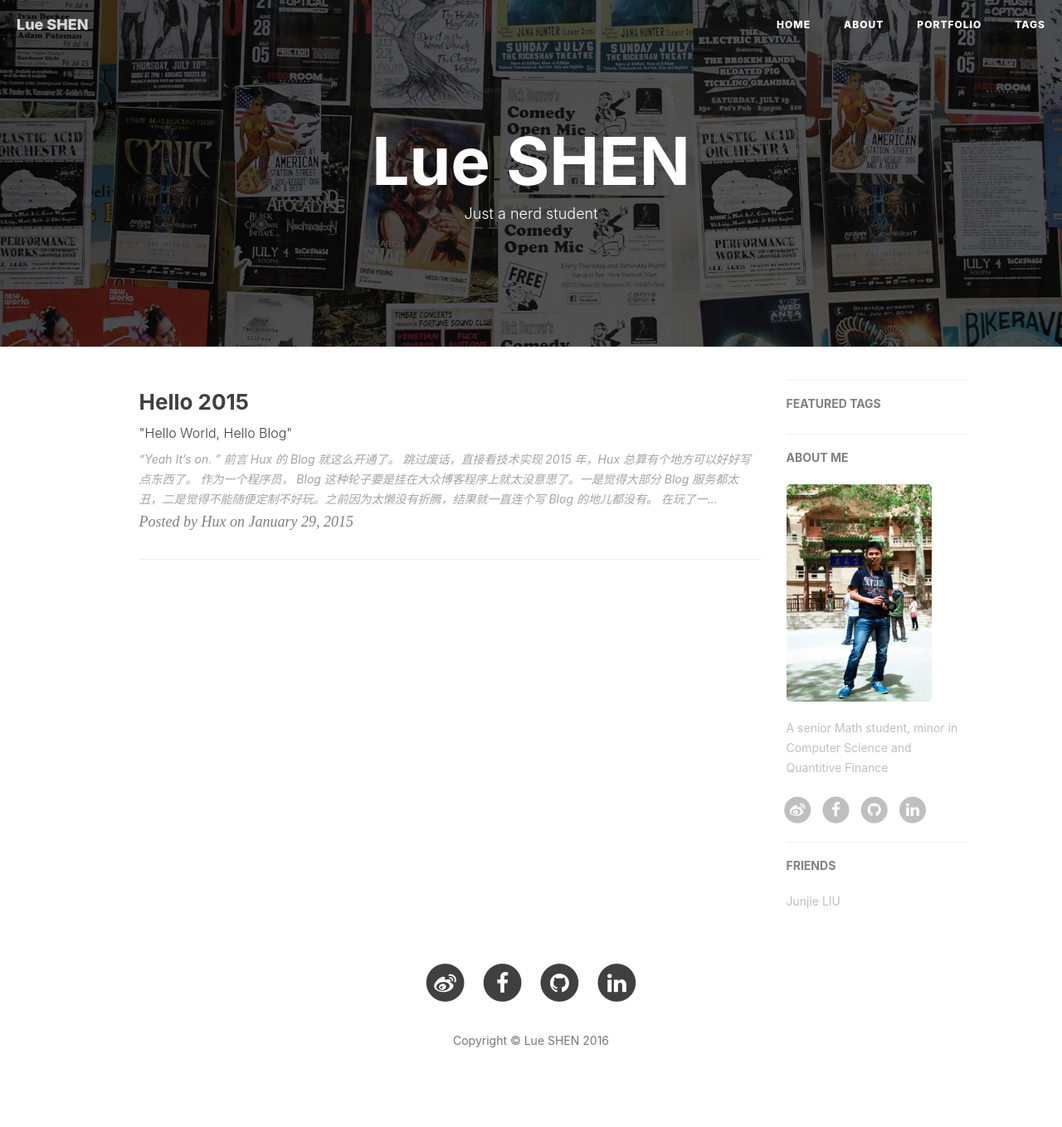
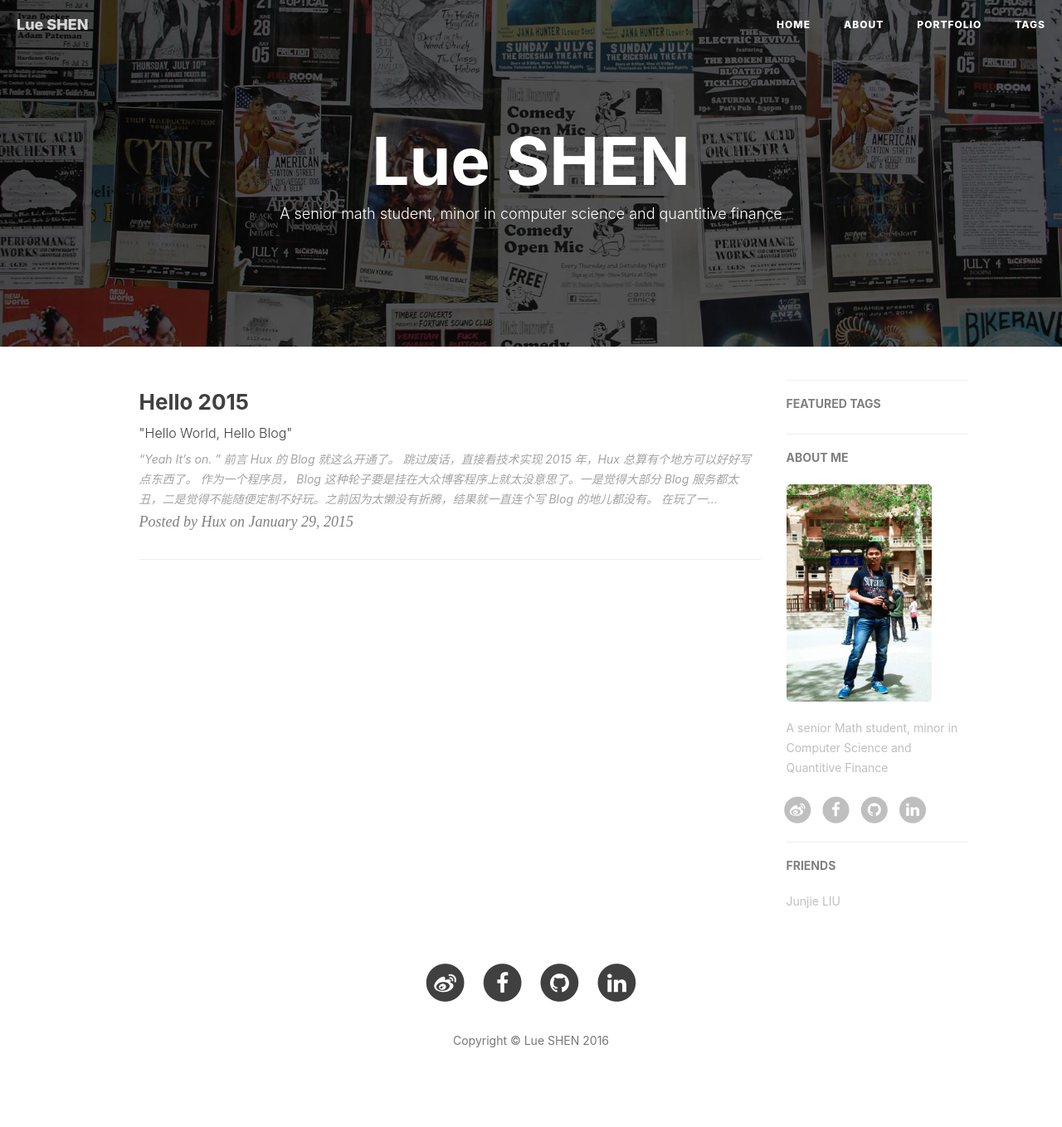
Before and after one commit to lucasushi/lueshen-old-blog, a Jekyll site: the page built from index.html, in a window 1280 px wide. Shown: the whole page at 83% size. Built offline with Jekyll 4.4.1, drawn with Linux system fonts in a browser that asks for light colours; nearby versions of some CDN libraries; the list of posts is cut into pages by our own code; comment, search, counter and statistics services are not loaded.

Commit message:
Update index.html

```diff
--- a/index.html
+++ b/index.html
@@ -1,6 +1,6 @@
 ---
 layout: page
-description: "Just a nerd student"
+description: "A senior math student, minor in computer science and quantitive finance"
 ---
 
 {% for post in paginator.posts %}
```
